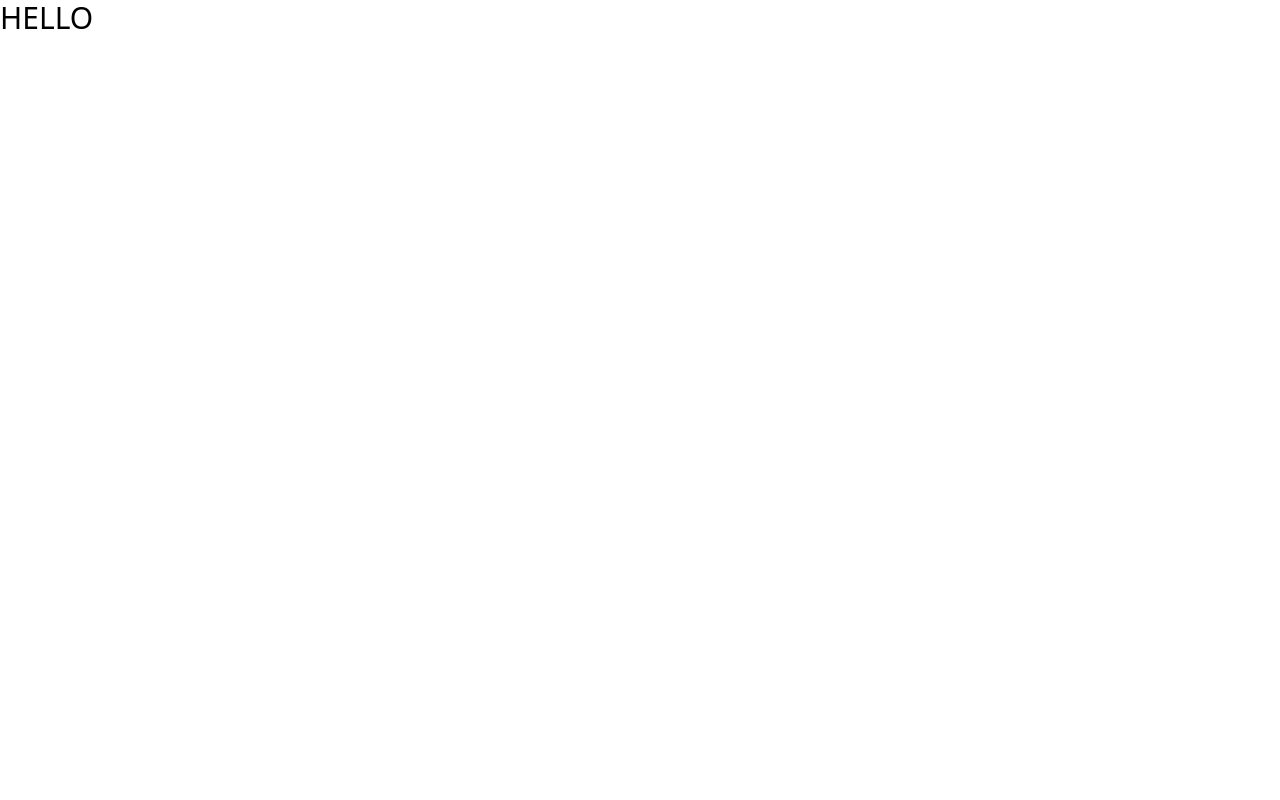
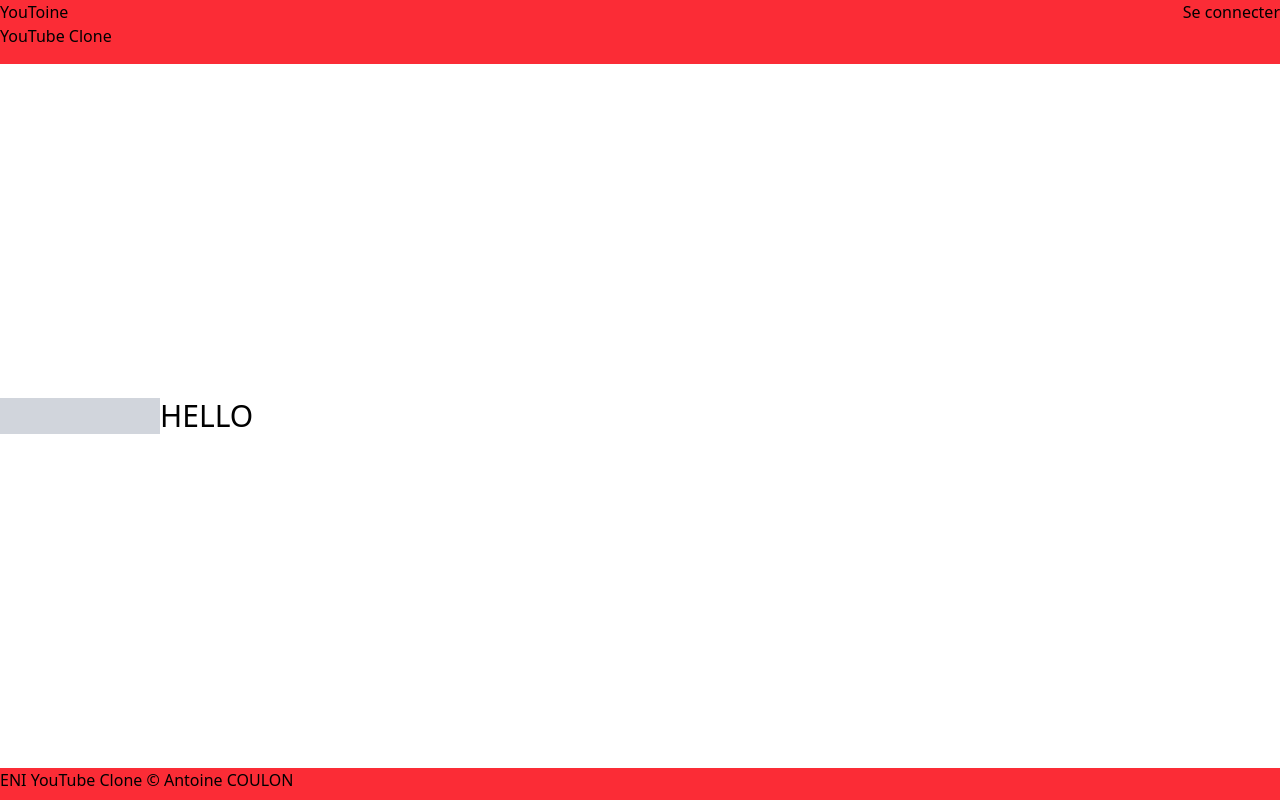
Before and after one commit to antoinecoulon/youtube-clone-eni, an Angular app: page / in a window 1280 px wide. Built offline with nearby package versions, Linux system fonts and the light colour scheme.

Commit message:
Update app design

```diff
--- a/src/app/app.component.css
+++ b/src/app/app.component.css
@@ -0,0 +1,3 @@
+#app-container {
+
+}
--- a/src/app/app.component.html
+++ b/src/app/app.component.html
@@ -1,3 +1,21 @@
-<h1 class="text-3xl">HELLO</h1>
+<div id="app-container" class="h-screen m-0 p-0 flex flex-col justify-between items-center">
 
-<router-outlet />
+  <app-header class="bg-red-500 w-screen h-16 flex flex-row justify-between" />
+
+  <div id="page-container" class="w-full flex flex-row">
+
+    <aside class="w-2/16 bg-gray-300"></aside>
+
+    <main>
+
+      <h1 class="text-3xl">HELLO</h1>
+
+      <router-outlet />
+
+    </main>
+
+  </div>
+
+  <app-footer class="bg-red-500 w-screen h-8 flex flex-row justify-between" />
+
+</div>
--- a/src/app/app.component.ts
+++ b/src/app/app.component.ts
@@ -1,9 +1,11 @@
 import { Component } from '@angular/core';
 import { RouterOutlet } from '@angular/router';
+import { HeaderComponent } from "./shared/header/header.component";
+import { FooterComponent } from "./shared/footer/footer.component";
 
 @Component({
   selector: 'app-root',
-  imports: [RouterOutlet],
+  imports: [RouterOutlet, HeaderComponent, FooterComponent],
   templateUrl: './app.component.html',
   styleUrl: './app.component.css'
 })
```
